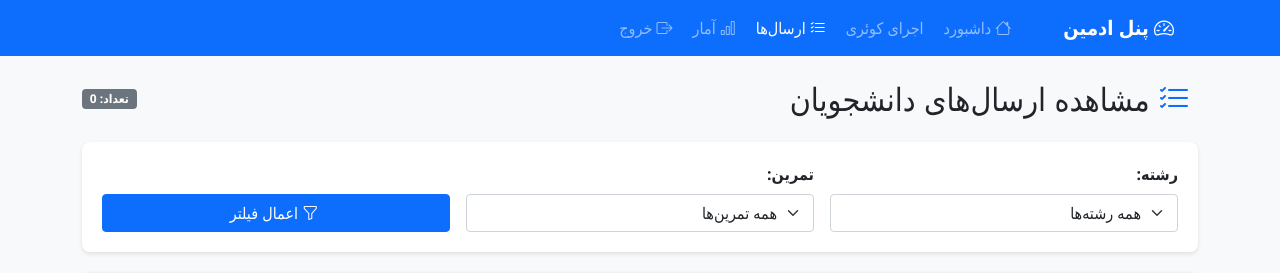
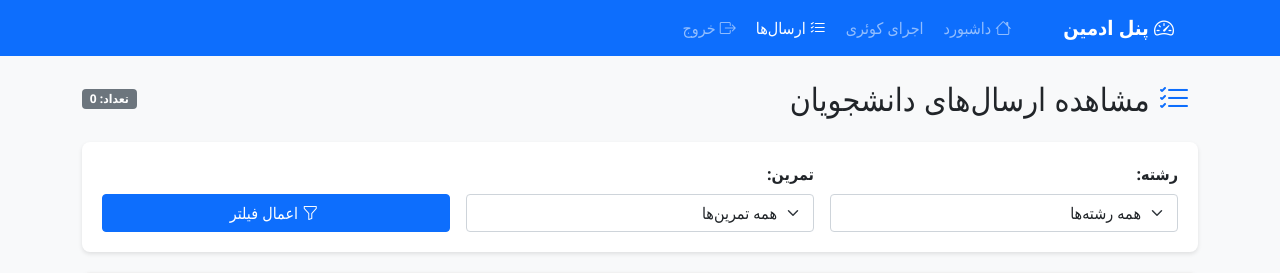
Before and after one commit to milad-ai/db_flask, a Flask app: template templates/admin_submissions.html in a window 1280 px wide. Shown: the top 273 px of the page. Run offline with Flask 3, Linux system fonts and the light colour scheme; the template is opened without the code that fills it, so the values that code supplies are empty; some libraries are stand-ins or nearby versions.

Commit message:
Update admin_submissions.html

```diff
--- a/templates/admin_submissions.html
+++ b/templates/admin_submissions.html
@@ -73,12 +73,7 @@
                             ارسال‌ها
                         </a>
                     </li>
-                    <li class="nav-item">
-                        <a class="nav-link" href="{{ url_for('admin_stats') }}">
-                            <i class="bi bi-bar-chart me-1"></i>
-                            آمار
-                        </a>
-                    </li>
+
                     <li class="nav-item">
                         <a class="nav-link" href="{{ url_for('admin_logout') }}">
                             <i class="bi bi-box-arrow-right me-1"></i>
```
